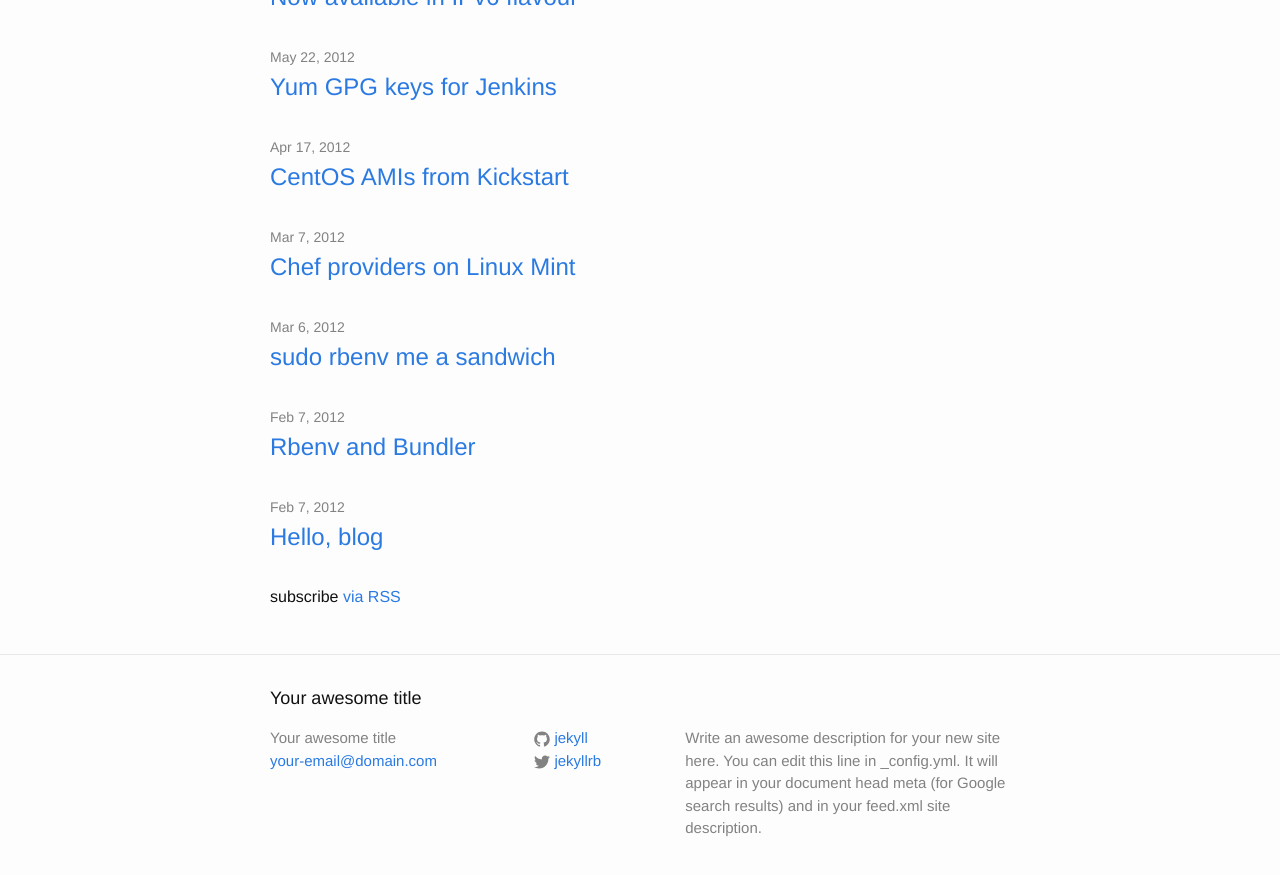
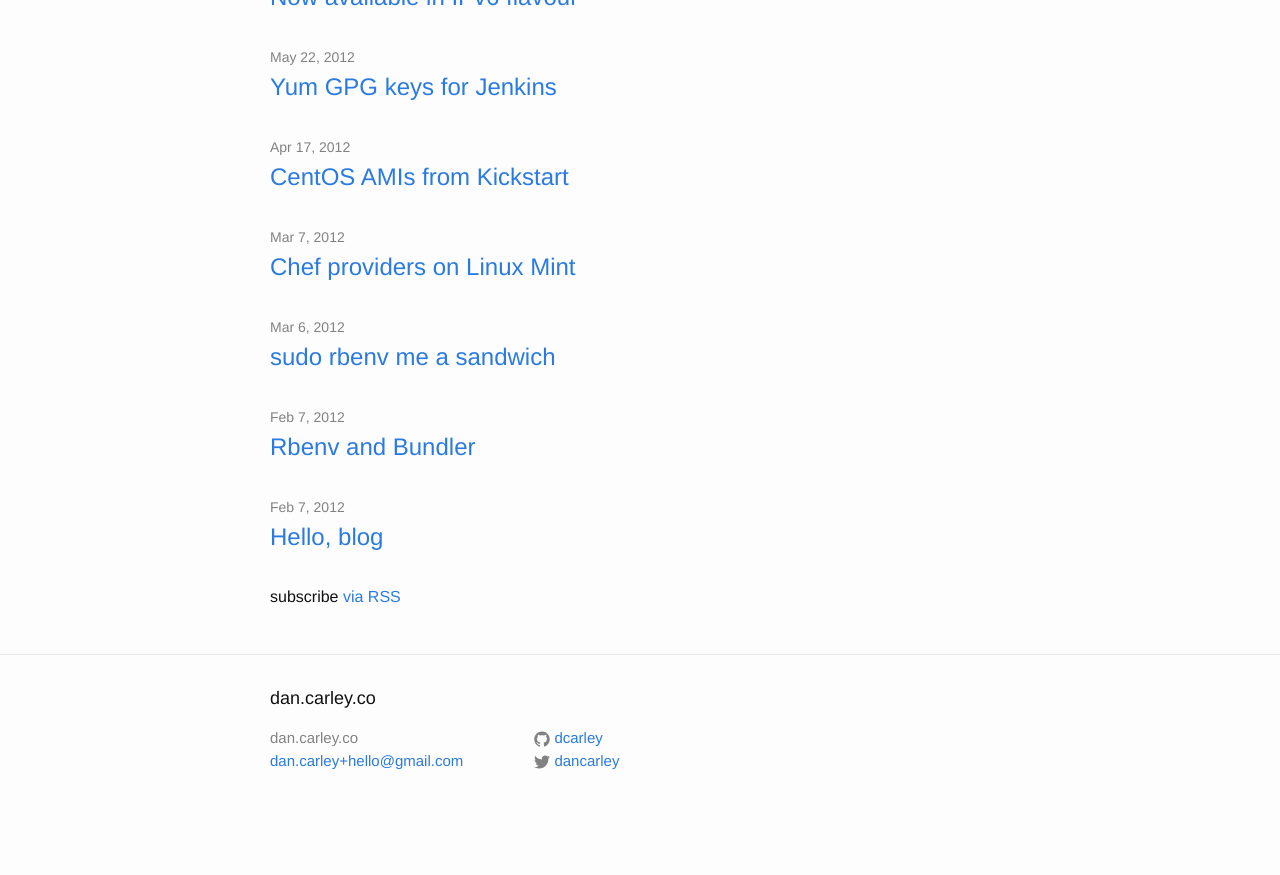
Before and after one commit to engrnisarahmed/dan.carley.co, a Jekyll site: the page built from index.html, in a window 1280 px wide and 900 px high, scrolled down 902 px. Shown: the top 875 px of the window. Built offline with Jekyll 4.4.1, drawn with Linux system fonts in a browser that asks for light colours; after the commit the page ends 1734 px from its top, so only the background shows below that; some of the changed text lies outside the part shown.

Commit message:
Set some things in _config.yml

```diff
--- a/_config.yml
+++ b/_config.yml
@@ -1,14 +1,11 @@
 # Site settings
-title: Your awesome title
-email: your-email@domain.com
-description: > # this means to ignore newlines until "baseurl:"
-  Write an awesome description for your new site here. You can edit this
-  line in _config.yml. It will appear in your document head meta (for
-  Google search results) and in your feed.xml site description.
+title: dan.carley.co
+email: dan.carley+hello@gmail.com
+description:
 baseurl: "" # the subpath of your site, e.g. /blog/
-url: "http://yourdomain.com" # the base hostname & protocol for your site
-twitter_username: jekyllrb
-github_username:  jekyll
+url: "http://dan.carley.co" # the base hostname & protocol for your site
+twitter_username: dancarley
+github_username:  dcarley
 
 # Build settings
 markdown: kramdown
```
